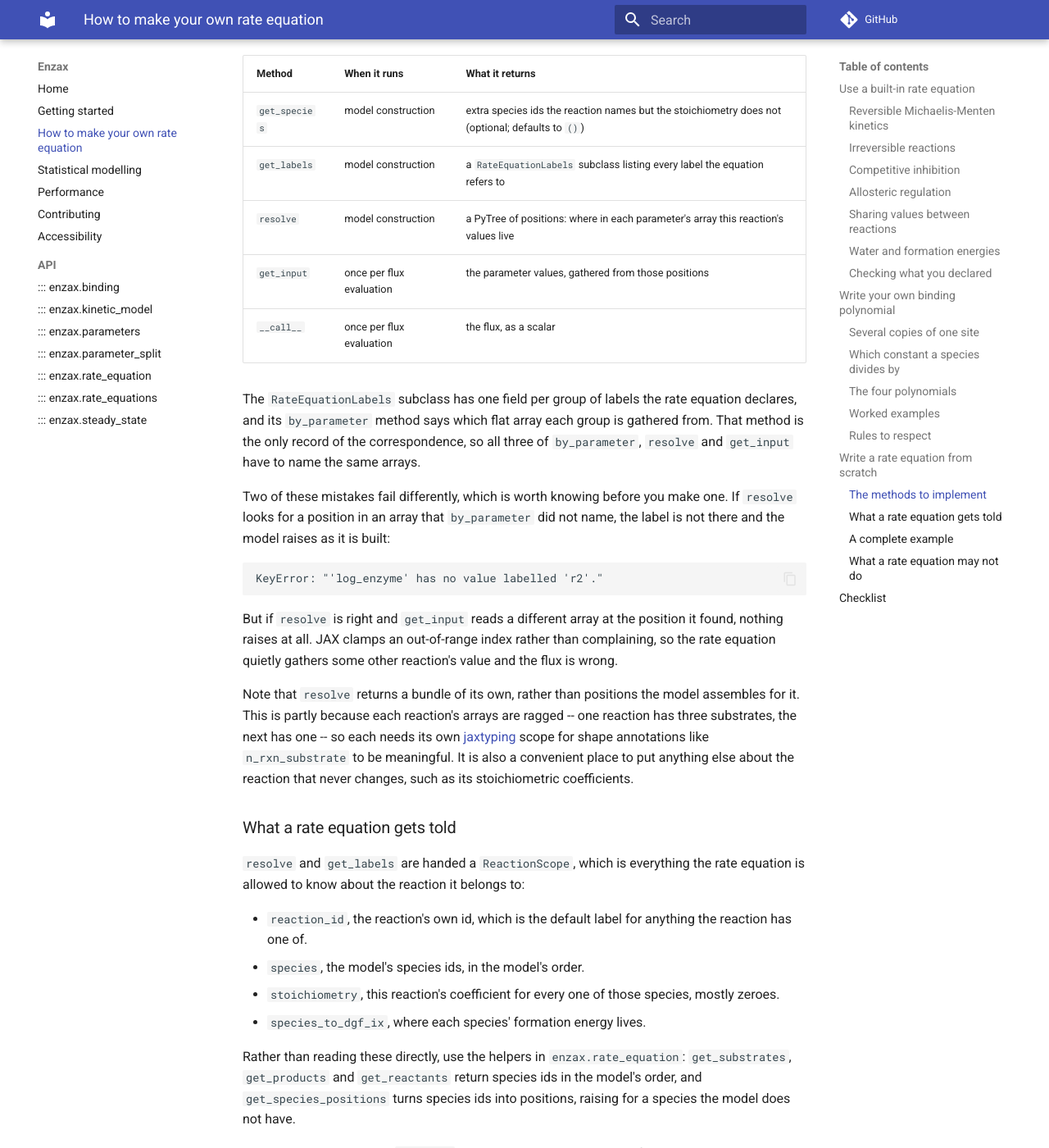
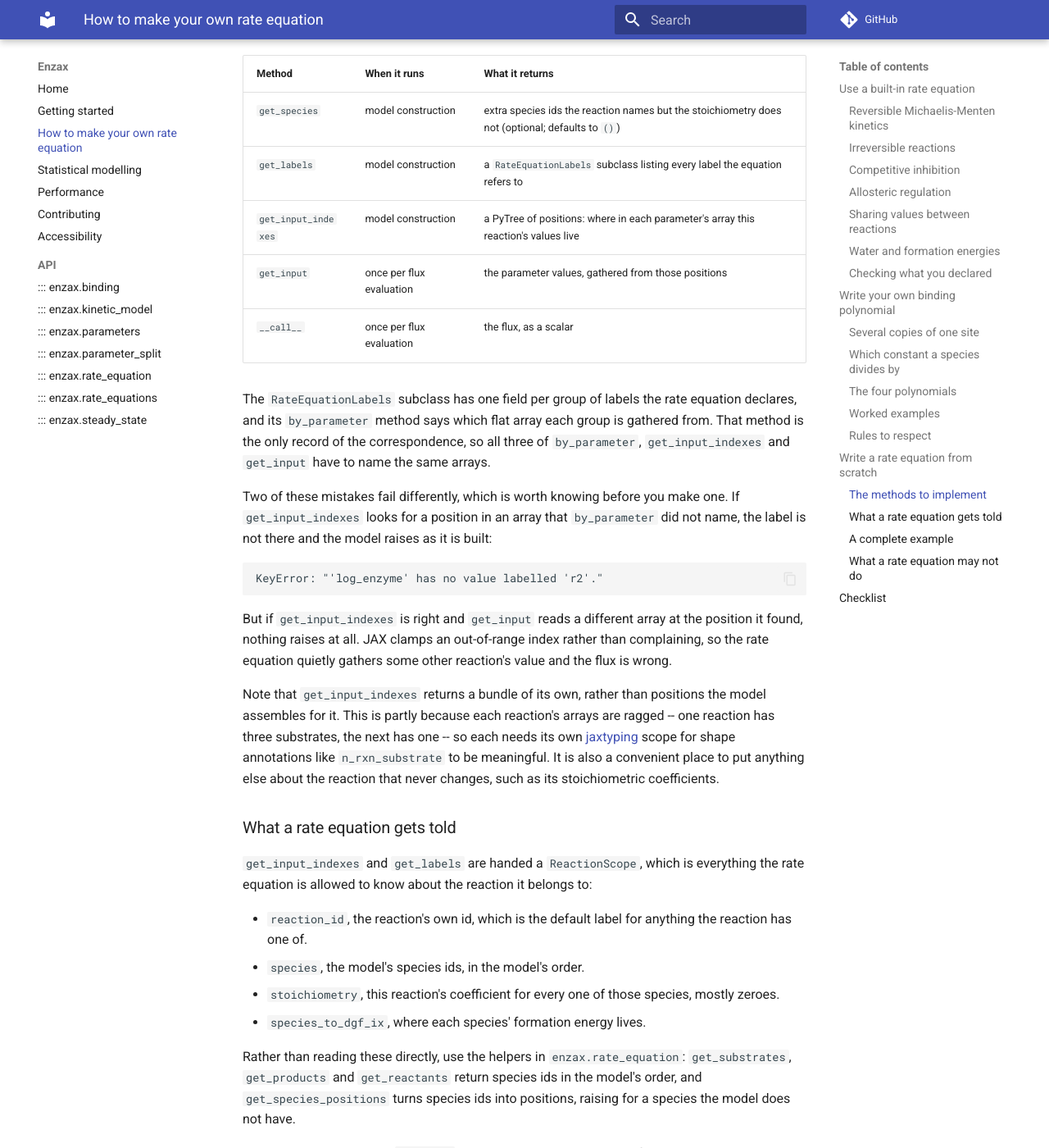
Before and after one commit to dtu-qmcm/enzax, an MkDocs documentation site: the page built from docs/custom_rate_equations.md, in a window 1280 px wide and 1400 px high, scrolled down 11416 px. Shown: the whole window at 82% size. Built offline with MkDocs 1.6.1 and Material for MkDocs 9.7.7, drawn with Linux system fonts in a browser that asks for light colours; comment, search, counter and statistics services are not loaded; some of the changed text lies outside the part shown.

Commit message:
Rename RateEquation.resolve to get_input_indexes
Also renames the helpers resolve_factor, resolve_expression and
resolve_allostery to get_factor_indexes, get_polynomial_indexes and
get_allostery_indexes.

Co-Authored-By: Claude Opus 5.5 <noreply@anthropic.com>

````diff
--- a/docs/custom_rate_equations.md
+++ b/docs/custom_rate_equations.md
@@ -379,25 +379,25 @@ Be warned that this is more work than writing one function. A rate equation refe
 | --- | --- | --- |
 | `get_species` | model construction | extra species ids the reaction names but the stoichiometry does not (optional; defaults to `()`) |
 | `get_labels` | model construction | a `RateEquationLabels` subclass listing every label the equation refers to |
-| `resolve` | model construction | a PyTree of positions: where in each parameter's array this reaction's values live |
+| `get_input_indexes` | model construction | a PyTree of positions: where in each parameter's array this reaction's values live |
 | `get_input` | once per flux evaluation | the parameter values, gathered from those positions |
 | `__call__` | once per flux evaluation | the flux, as a scalar |
 
-The `RateEquationLabels` subclass has one field per group of labels the rate equation declares, and its `by_parameter` method says which flat array each group is gathered from. That method is the only record of the correspondence, so all three of `by_parameter`, `resolve` and `get_input` have to name the same arrays.
+The `RateEquationLabels` subclass has one field per group of labels the rate equation declares, and its `by_parameter` method says which flat array each group is gathered from. That method is the only record of the correspondence, so all three of `by_parameter`, `get_input_indexes` and `get_input` have to name the same arrays.
 
-Two of these mistakes fail differently, which is worth knowing before you make one. If `resolve` looks for a position in an array that `by_parameter` did not name, the label is not there and the model raises as it is built:
+Two of these mistakes fail differently, which is worth knowing before you make one. If `get_input_indexes` looks for a position in an array that `by_parameter` did not name, the label is not there and the model raises as it is built:
 
 ```
 KeyError: "'log_enzyme' has no value labelled 'r2'."
 ```
 
-But if `resolve` is right and `get_input` reads a different array at the position it found, nothing raises at all. JAX clamps an out-of-range index rather than complaining, so the rate equation quietly gathers some other reaction's value and the flux is wrong.
+But if `get_input_indexes` is right and `get_input` reads a different array at the position it found, nothing raises at all. JAX clamps an out-of-range index rather than complaining, so the rate equation quietly gathers some other reaction's value and the flux is wrong.
 
-Note that `resolve` returns a bundle of its own, rather than positions the model assembles for it. This is partly because each reaction's arrays are ragged -- one reaction has three substrates, the next has one -- so each needs its own [jaxtyping](https://docs.kidger.site/jaxtyping/) scope for shape annotations like `n_rxn_substrate` to be meaningful. It is also a convenient place to put anything else about the reaction that never changes, such as its stoichiometric coefficients.
+Note that `get_input_indexes` returns a bundle of its own, rather than positions the model assembles for it. This is partly because each reaction's arrays are ragged -- one reaction has three substrates, the next has one -- so each needs its own [jaxtyping](https://docs.kidger.site/jaxtyping/) scope for shape annotations like `n_rxn_substrate` to be meaningful. It is also a convenient place to put anything else about the reaction that never changes, such as its stoichiometric coefficients.
 
 ### What a rate equation gets told
 
-`resolve` and `get_labels` are handed a `ReactionScope`, which is everything the rate equation is allowed to know about the reaction it belongs to:
+`get_input_indexes` and `get_labels` are handed a `ReactionScope`, which is everything the rate equation is allowed to know about the reaction it belongs to:
 
 - `reaction_id`, the reaction's own id, which is the default label for anything the reaction has one of.
 - `species`, the model's species ids, in the model's order.
@@ -406,7 +406,7 @@ Note that `resolve` returns a bundle of its own, rather than positions the model
 
 Rather than reading these directly, use the helpers in `enzax.rate_equation`: `get_substrates`, `get_products` and `get_reactants` return species ids in the model's order, and `get_species_positions` turns species ids into positions, raising for a species the model does not have.
 
-Positions matter because `__call__` is handed the concentrations of *all* the model's species, in the model's order, not just the ones this reaction uses. A rate equation picks out what it needs by indexing with the positions that `resolve` worked out.
+Positions matter because `__call__` is handed the concentrations of *all* the model's species, in the model's order, not just the ones this reaction uses. A rate equation picks out what it needs by indexing with the positions that `get_input_indexes` worked out.
 
 ### A complete example
 
@@ -480,7 +480,7 @@ class MassAction(RateEquation):
             )
         )
 
-    def resolve(
+    def get_input_indexes(
         self,
         scope: ReactionScope,
         labelling: ParamLabelling,
@@ -513,7 +513,7 @@ class MassAction(RateEquation):
         )
 ```
 
-A few things to notice. The rate constant is stored in `log_kcat`, since a turnover number is the closest thing enzax has to a rate constant; the [next subsection](#what-a-rate-equation-may-not-do) explains why it cannot have an array of its own. Its label defaults to the reaction id, exactly as `MichaelisMenten`'s does, so two mass action reactions share a rate constant by declaring the same label. The reaction orders come out of the stoichiometry in `resolve`, where they are computed once, and they travel as a numpy array because they never change and JAX should not trace them.
+A few things to notice. The rate constant is stored in `log_kcat`, since a turnover number is the closest thing enzax has to a rate constant; the [next subsection](#what-a-rate-equation-may-not-do) explains why it cannot have an array of its own. Its label defaults to the reaction id, exactly as `MichaelisMenten`'s does, so two mass action reactions share a rate constant by declaring the same label. The reaction orders come out of the stoichiometry in `get_input_indexes`, where they are computed once, and they travel as a numpy array because they never change and JAX should not trace them.
 
 Using it in a model is no different from using a built-in rate equation. Here reaction `r2` consumes two molecules of `m1c`:
 
````
Also changed, not shown: docs/api/binding.md (+1 -1 lines), 6 other files.
